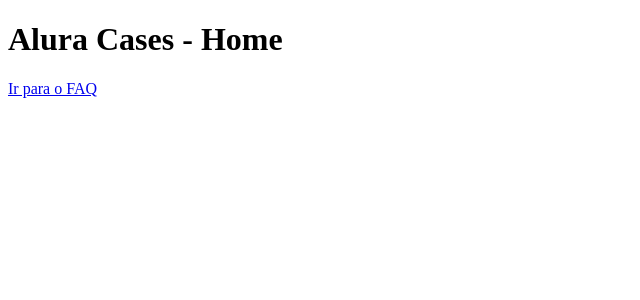
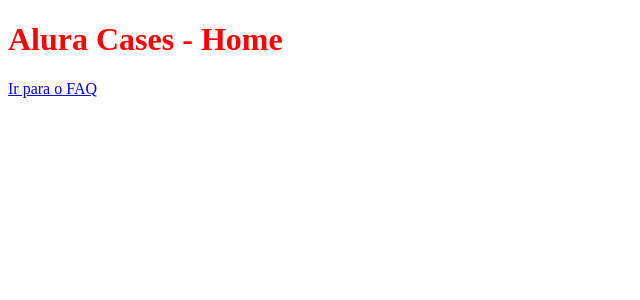
Before and after one commit to leonardodiasc/nextJs, a Next.js app: page / in a window 1280 px wide. Shown: the top 300 px of the page, without its empty margins (0-640 px from the left). Built offline with nearby package versions, Linux system fonts and the light colour scheme.

Commit message:
added Title function

```diff
--- a/pages/index.js
+++ b/pages/index.js
@@ -1,9 +1,22 @@
 import Link from 'next/link'
+import React from 'react';
 
+function Title({children}){
+    return(
+        <React.Fragment>
+            <h1>{children}</h1>
+            <style jsx>{`
+            h1{
+                    color: red;
+            }
+            `}</style>
+        </React.Fragment>
+    );
+}
 export default function HomePage(){
     return(
         <div>
-            <h1>Alura Cases - Home</h1>
+            <Title>Alura Cases - Home</Title>
             <Link href="/faq">
                 Ir para o FAQ
             </Link>
```
